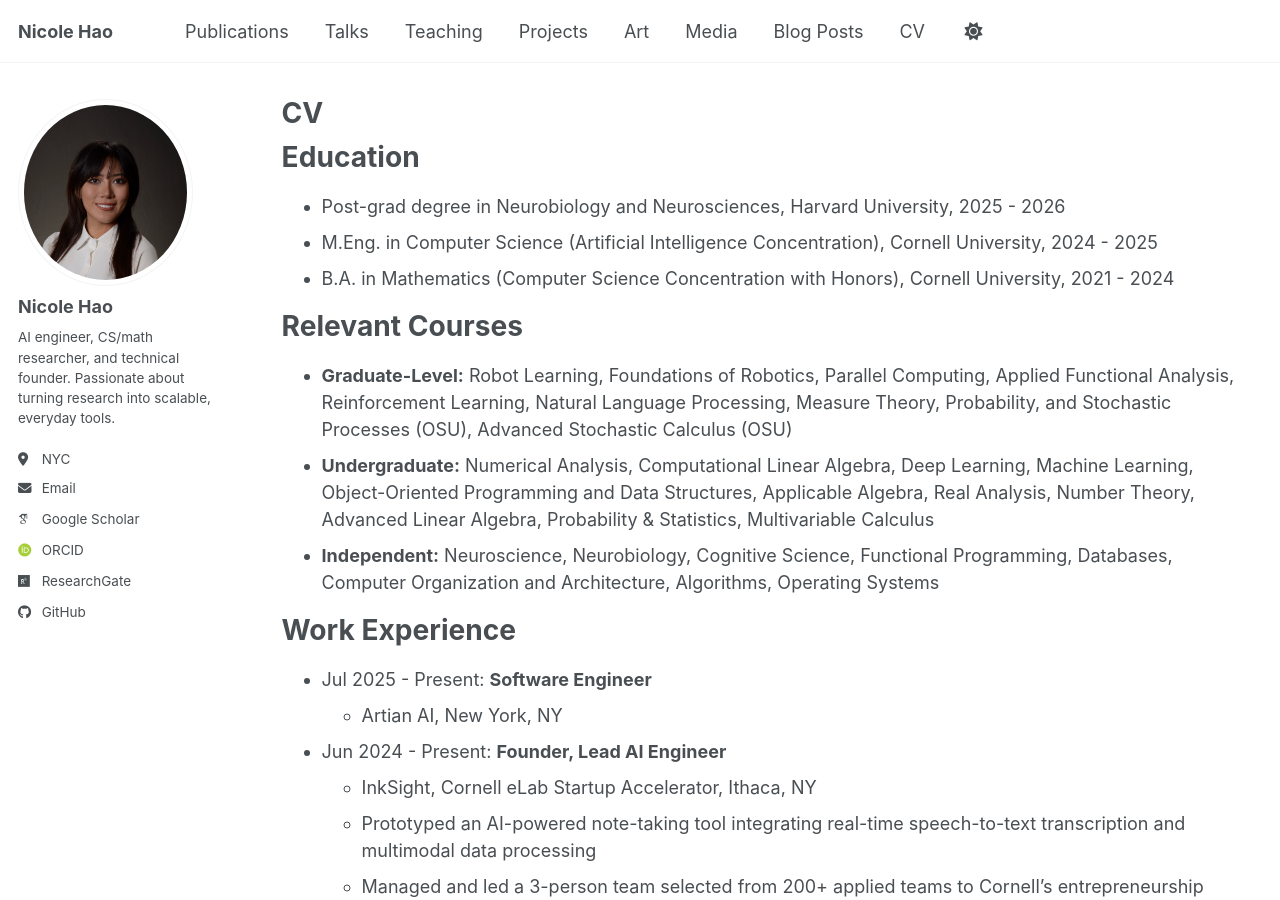
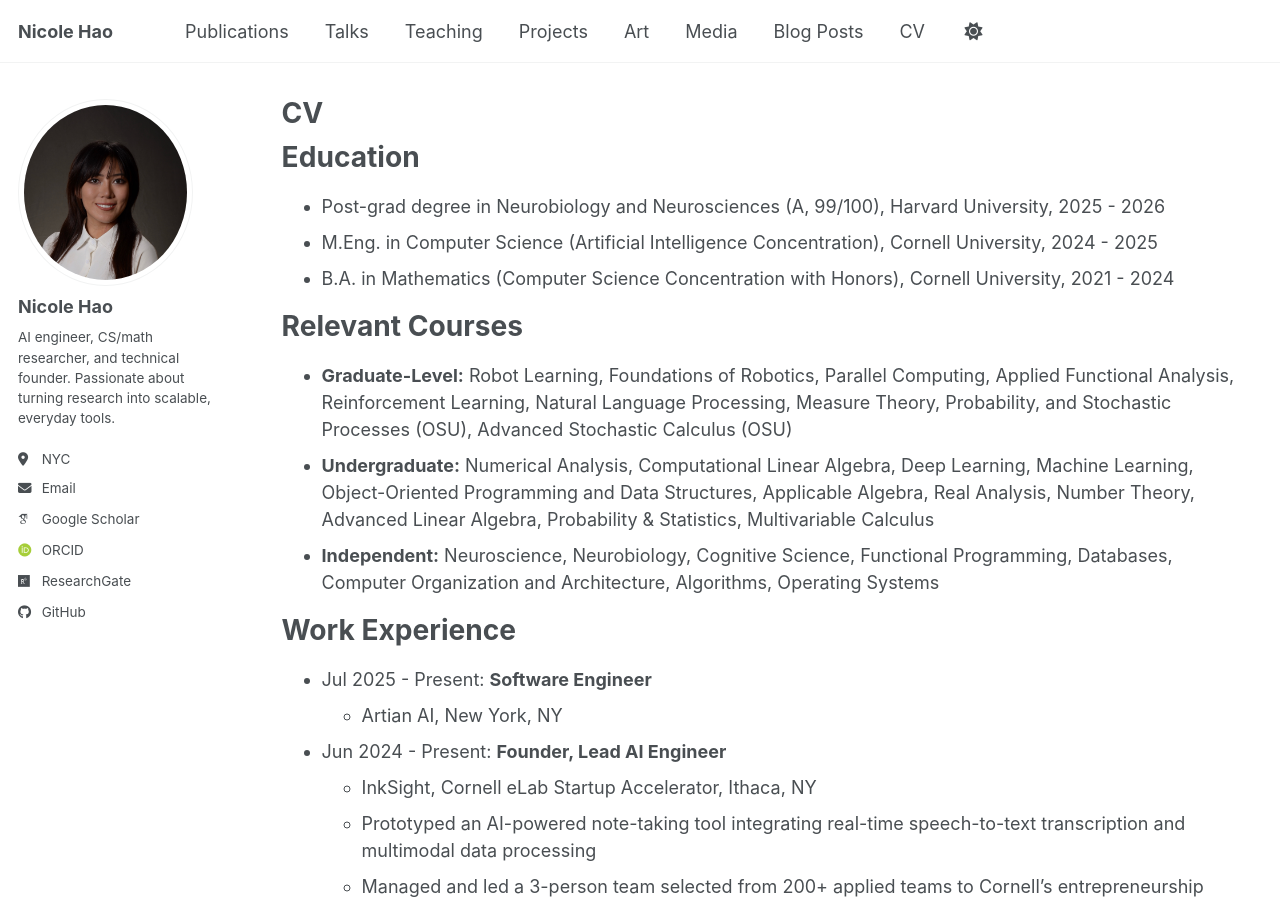
Before and after one commit to nicolehao34/nicolehao34.github.io, a Jekyll site: the page built from _pages/cv.md, in a window 1280 px wide and 900 px high. Built offline with Jekyll 4.4.1, drawn with Linux system fonts in a browser that asks for light colours; some web fonts are replaced; a script bundle is joined from its source files by our own code; library files that are not in the unit come from our copies.

Commit message:
Add grade detail to post-grad degree in CV education section

```diff
--- a/_pages/cv.md
+++ b/_pages/cv.md
@@ -11,7 +11,7 @@ redirect_from:
 
 Education
 ======
-* Post-grad degree in Neurobiology and Neurosciences, Harvard University, 2025 - 2026
+* Post-grad degree in Neurobiology and Neurosciences (A, 99/100), Harvard University, 2025 - 2026
 * M.Eng. in Computer Science (Artificial Intelligence Concentration), Cornell University, 2024 - 2025
 * B.A. in Mathematics (Computer Science Concentration with Honors), Cornell University, 2021 - 2024
 
```
